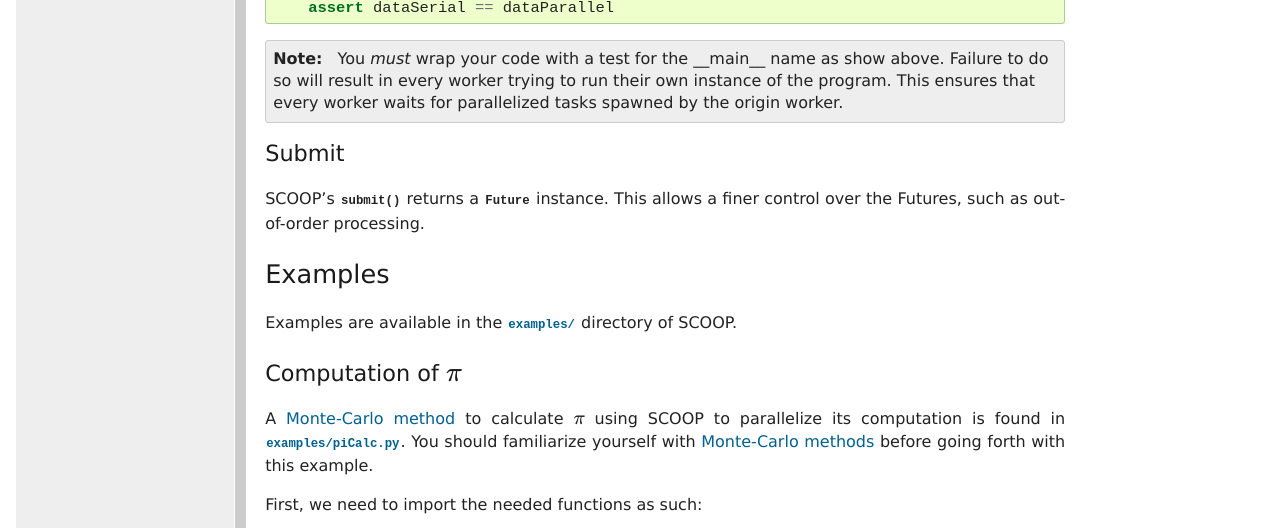
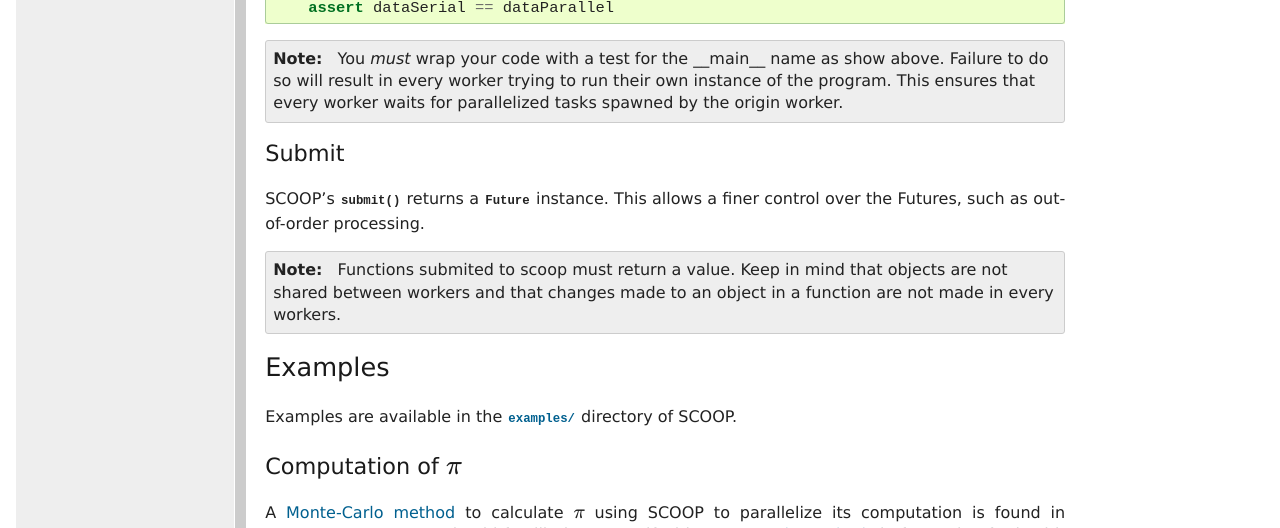
Before and after one commit to soravux/scoop, a Sphinx documentation site: the page built from doc/usage.rst, in a window 1280 px wide and 900 px high, scrolled down 1644 px, cut to the strip 0-528 px from the top of the window. Built offline with Sphinx 7.4.7, drawn with Linux system fonts in a browser that asks for light colours; formulas are drawn with MathJax 3.

Commit message:
Changes in the documentation to reflect the fact that the callable must return a value

```diff
--- a/doc/usage.rst
+++ b/doc/usage.rst
@@ -91,6 +91,11 @@ instance.
 This allows a finer control over the Futures, such as out-of-order processing.
 
 .. _examples-reference:
+
+.. note::
+    Functions submited to scoop must return a value. Keep in mind that objects
+    are not shared between workers and that changes made to an object in a
+    function are not made in every workers.
 
 Examples
 --------
```
Also changed, not shown: 1 other file.
